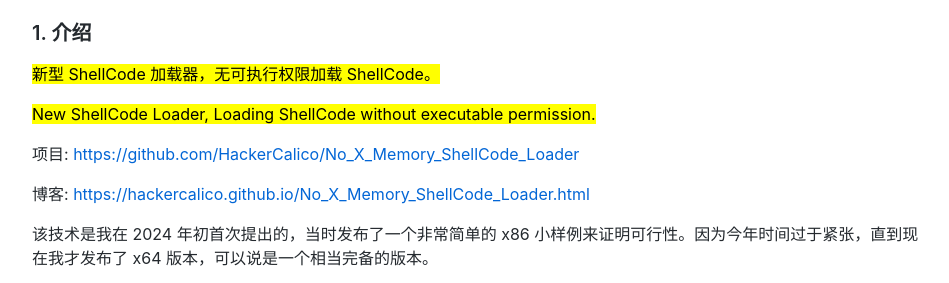
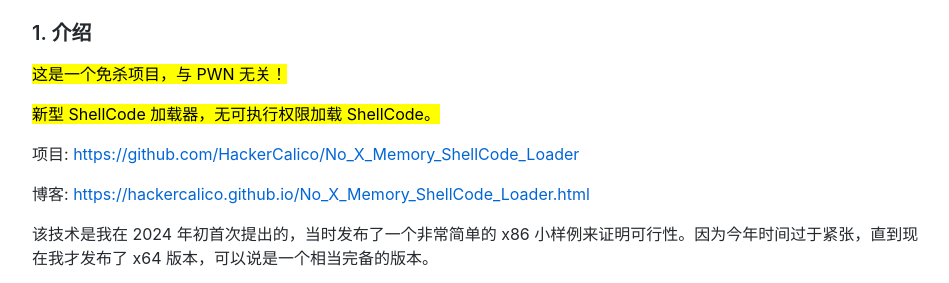
Before and after one commit to HackerCalico/HackerCalico.github.io, a plain HTML site: page No_X_Memory_ShellCode_Loader.html in a window 1280 px wide. Shown: the part 107-390 px from the top of the page, without its empty margins (163-1112 px from the left). Drawn offline with Linux system fonts and the light colour scheme.

Commit message:
Update No_X_Memory_ShellCode_Loader.html

```diff
--- a/No_X_Memory_ShellCode_Loader.html
+++ b/No_X_Memory_ShellCode_Loader.html
@@ -1250,8 +1250,8 @@ pre[class*="language-"] {
 <body>
   <article class="markdown-body"><h1 class="atx" id="no_x_memory_shellcode_loader">No_X_Memory_ShellCode_Loader</h1>
 <h3 class="atx" id="1-介绍">1. 介绍</h3>
+<p><mark>这是一个免杀项目，与 PWN 无关！</mark></p>
 <p><mark>新型 ShellCode 加载器，无可执行权限加载 ShellCode。</mark></p>
-<p><mark>New ShellCode Loader, Loading ShellCode without executable permission.</mark></p>
 <p>项目: <a href="https://github.com/HackerCalico/No_X_Memory_ShellCode_Loader">https://github.com/HackerCalico/No_X_Memory_ShellCode_Loader</a></p>
 <p>博客: <a href="https://hackercalico.github.io/No_X_Memory_ShellCode_Loader.html">https://hackercalico.github.io/No_X_Memory_ShellCode_Loader.html</a></p>
 <p>该技术是我在 2024 年初首次提出的，当时发布了一个非常简单的 x86 小样例来证明可行性。因为今年时间过于紧张，直到现在我才发布了 x64 版本，可以说是一个相当完备的版本。</p>
```
